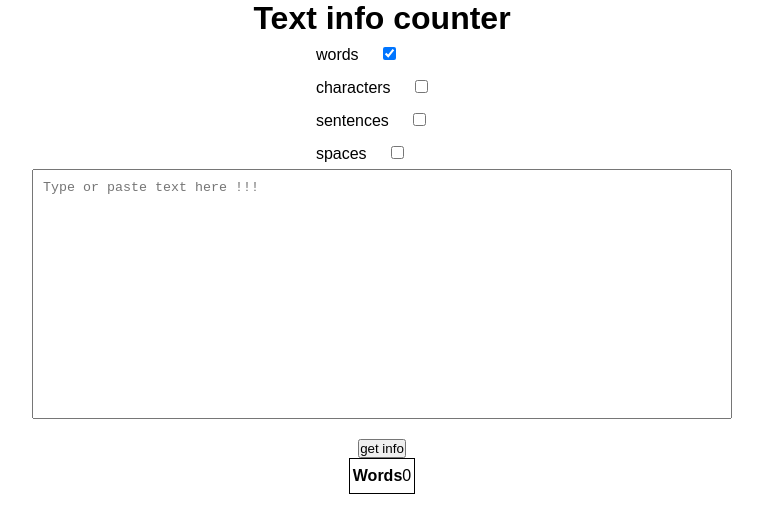
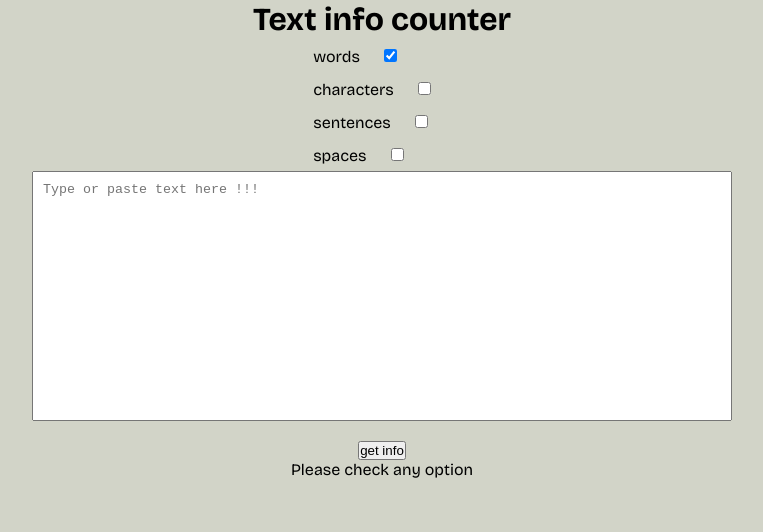
Before and after one commit to albertsh2000/text-info-counter, a plain HTML site: page index.html in a window 1280 px wide. Both pictures are taken after a click on the button "get info". Shown: the whole page, without its empty margins (258-1021 px from the left). Drawn offline with nearby package versions, Linux system fonts and the light colour scheme.

Commit message:
add validation, fonts and some styles

```diff
--- a/index.html
+++ b/index.html
@@ -1,7 +1,7 @@
 <!DOCTYPE html>
 <html>
   <head>
-    <title>Parcel Sandbox</title>
+    <title>Info Counter</title>
     <link rel="stylesheet" href="style.css" />
     <meta charset="UTF-8" />
   </head>
@@ -24,7 +24,6 @@
     <textarea placeholder="Type or paste text here !!!"></textarea>
     <button class="info_btn">get info</button>
 
-
     <script src="./script.js"></script>
   </body>
 </html>
--- a/script.js
+++ b/script.js
@@ -2,7 +2,6 @@ const text = document.querySelector("textarea")
 const body = document.querySelector("body")
 const options = [...document.querySelectorAll(".options input")]
 const countBtn = document.querySelector("button")
-
 
 const wordsObj = {
     name: "Words",
@@ -40,10 +39,9 @@ function allValues() {
             const words = updatedValue.trim().split(" ")
 
             wordsObj.quantity = words.length
-            if(updatedValue === ""){
+            if(updatedValue.trim() === ""){
                 wordsObj.quantity = 0
             }
-
 
 
         }
@@ -110,9 +108,9 @@ options.forEach(input => {
 })
 
 
+const info = document.createElement("div")
 
 
-const info = document.createElement("div")
 
 function renderTable(data) {
 
@@ -121,11 +119,18 @@ function renderTable(data) {
 
     if (data.length > 0) {
 
-        countsList = data.filter(item => item.check)
+        countsList = data.filter(item => item.check && item.quantity > 0)
             .map(item => `<li><span class="name">${item.name}</span><span class="quantity">${item.quantity}</span>`)
             .toString()
             .replaceAll(',', '')
     }
+
+    const empty = data.filter(item=> item.quantity !== 0)
+
+    if(empty.length === 0){
+        countsList = `<p>Please check any option</p>`
+    }
+
 
     info.innerHTML = `
      <div class="table_wrapper">
--- a/style.css
+++ b/style.css
@@ -1,3 +1,5 @@
+@import url('https://fonts.googleapis.com/css2?family=Bricolage+Grotesque:opsz,wght@10..48,400;10..48,700&display=swap');
+
 *{
   margin:0;
   padding:0;
@@ -8,11 +10,12 @@
 
 
 body {
-    font-family: sans-serif;
+    font-family: 'Bricolage Grotesque', sans-serif;
     display: flex;
     justify-content: center;
     flex-direction: column;
     align-items: center;
+    background-color: #d2d4c8;
   }
 
   h1 {
```
